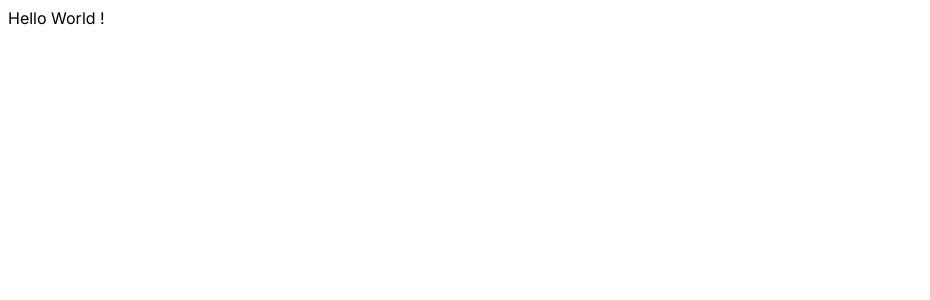
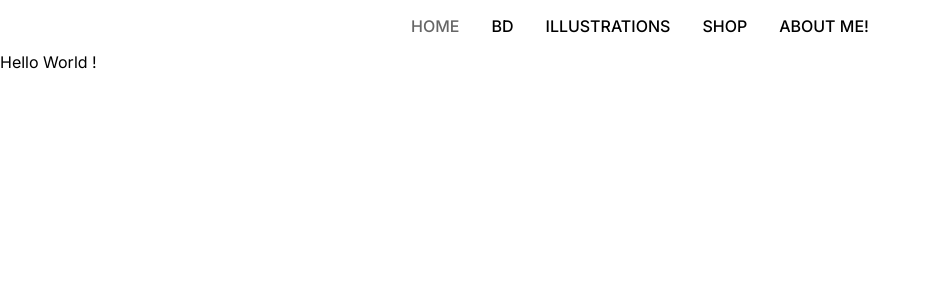
Before and after one commit to Khousto/doods, a Next.js app: page / in a window 1280 px wide. Shown: the top 300 px of the page, without its empty margins (0-930 px from the left). Built offline with nearby package versions, Linux system fonts and the light colour scheme.

Commit message:
Init CSS

```diff
--- a/src/app/globals.css
+++ b/src/app/globals.css
@@ -0,0 +1,11 @@
+*,
+*::after,
+*::before {
+  margin: 0;
+  padding: 0;
+  box-sizing: border-box;
+}
+
+body {
+  min-height: 100vh;
+}
--- a/src/app/layout.tsx
+++ b/src/app/layout.tsx
@@ -1,6 +1,7 @@
 import "./globals.css";
 import type { Metadata } from "next";
 import { Inter } from "next/font/google";
+import NavBar from "~/components/navbar";
 
 const inter = Inter({ subsets: ["latin"] });
 
@@ -16,7 +17,10 @@ interface Props {
 export default function RootLayout(props: Props) {
   return (
     <html lang="fr">
-      <body className={inter.className}>{props.children}</body>
+      <body className={inter.className}>
+        <NavBar />
+        {props.children}
+      </body>
     </html>
   );
 }
--- /dev/null
+++ b/src/components/navbar.module.css
@@ -0,0 +1,29 @@
+.nav {
+  padding: 1rem;
+}
+
+.list {
+  display: flex;
+  justify-content: center;
+  gap: 2rem;
+
+  list-style: none;
+}
+
+.item {
+  font-weight: 500;
+  text-transform: uppercase;
+}
+
+.item[data-active="true"] a {
+  color: #666;
+}
+
+.item a {
+  color: black;
+  text-decoration: none;
+}
+
+.item a:hover {
+  color: darkmagenta;
+}
--- /dev/null
+++ b/src/components/navbar.tsx
@@ -0,0 +1,30 @@
+"use client";
+
+import Link from "next/link";
+import styles from "./navbar.module.css";
+import { useSelectedLayoutSegment } from "next/navigation";
+
+export default function NavBar() {
+  const segment = useSelectedLayoutSegment();
+  return (
+    <nav className={styles.nav}>
+      <ul className={styles.list}>
+        <li className={styles.item} data-active={segment === null}>
+          <Link href="/">Home</Link>
+        </li>
+        <li className={styles.item} data-active={segment === "bd"}>
+          <Link href="/bd">BD</Link>
+        </li>
+        <li className={styles.item} data-active={segment === "illustrations"}>
+          <Link href="/illustrations">Illustrations</Link>
+        </li>
+        <li className={styles.item} data-active={segment === "shop"}>
+          <Link href="/shop">Shop</Link>
+        </li>
+        <li className={styles.item} data-active={segment === "about"}>
+          <Link href="/about">About me!</Link>
+        </li>
+      </ul>
+    </nav>
+  );
+}
```
